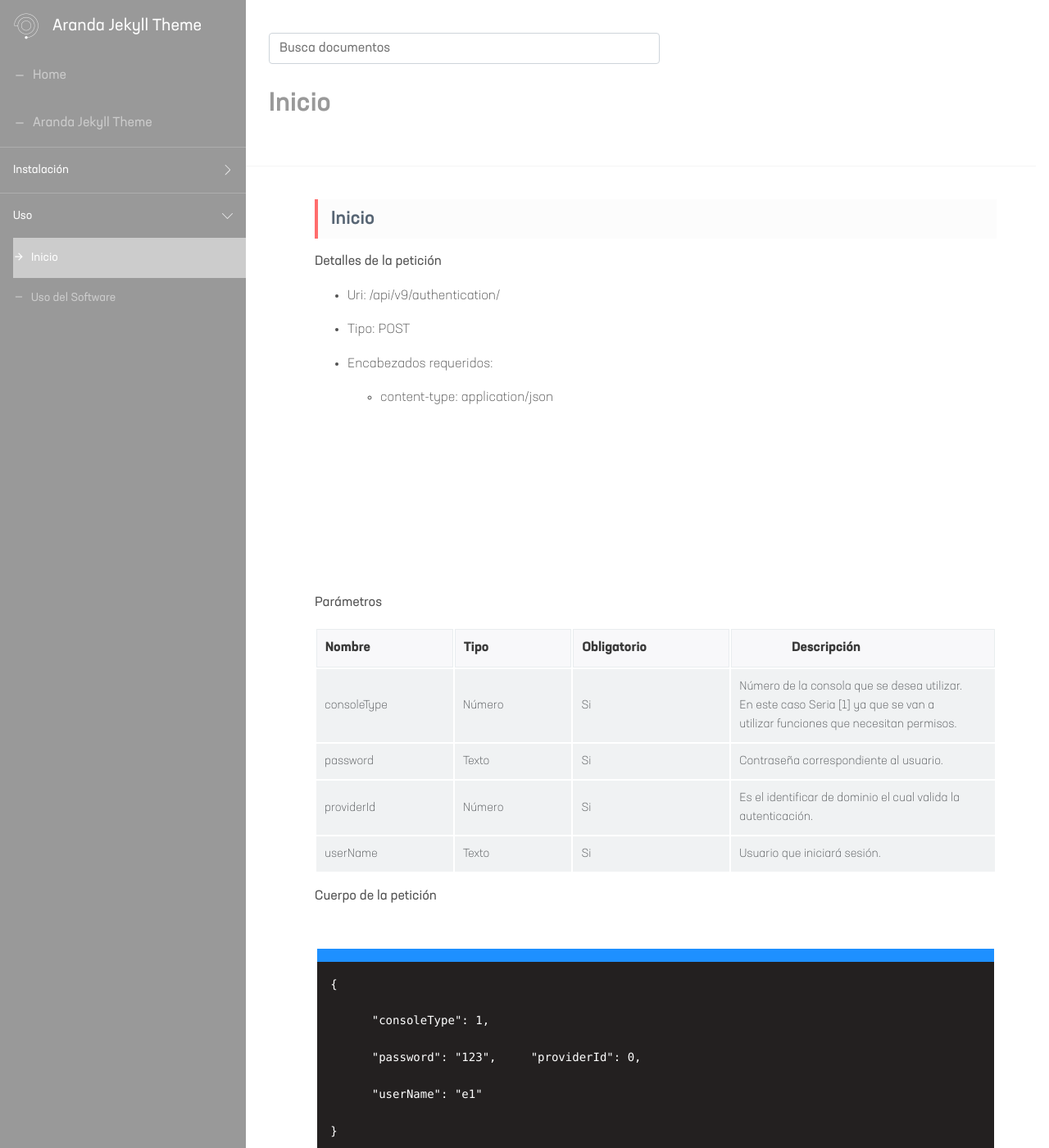
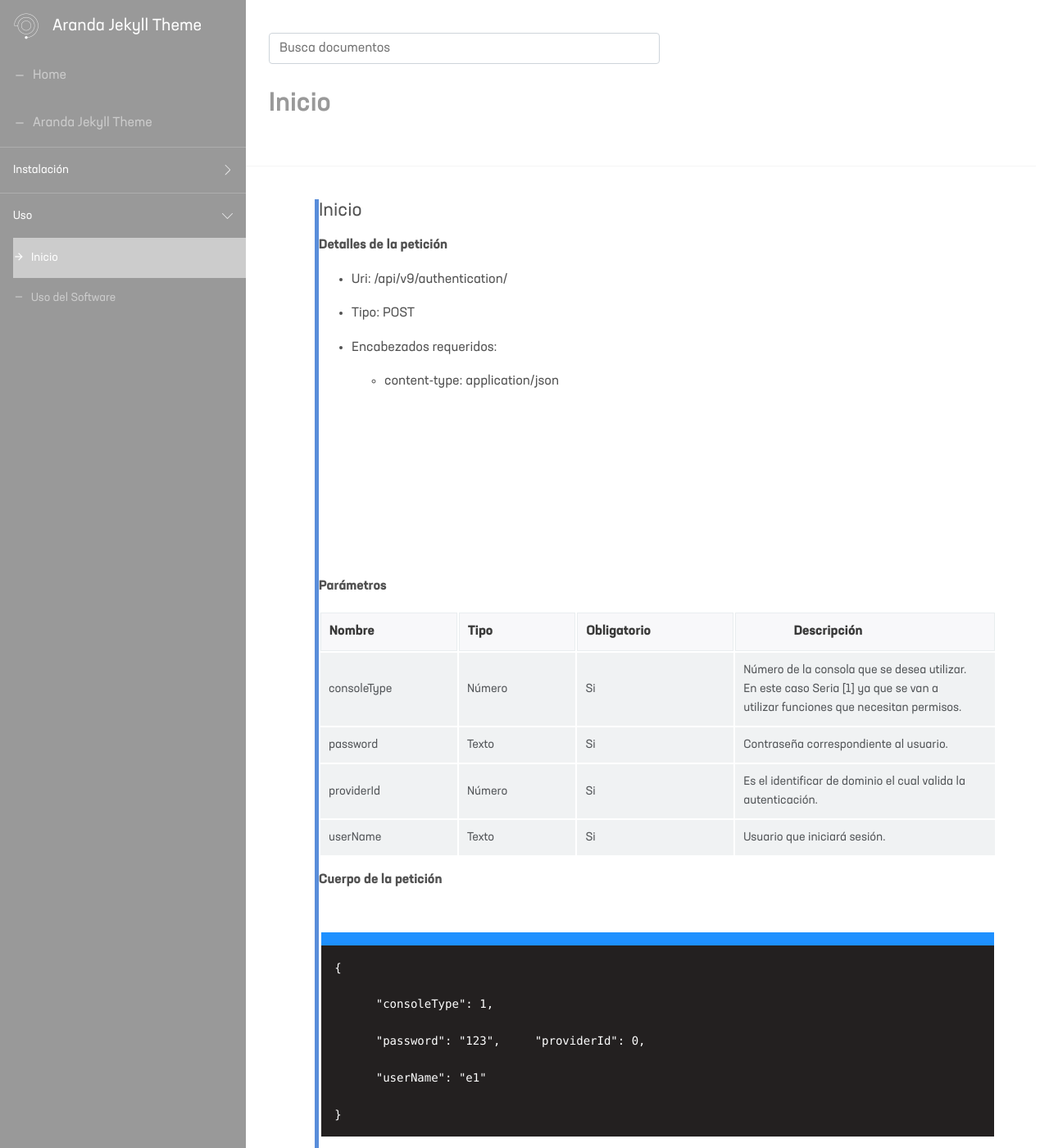
Before and after one commit to Nats85/Manuales-Aranda-Apis, a Jekyll site: the page built from docs/2.1-inicio.md, in a window 1280 px wide and 1400 px high. Shown: the whole window at 82% size. Built offline with Jekyll 4.4.1, drawn with Linux system fonts in a browser that asks for light colours.

Commit message:
Update _default.scss

```diff
--- a/_sass/layouts/_default.scss
+++ b/_sass/layouts/_default.scss
@@ -136,9 +136,11 @@
 
 .post {
     align-items: baseline;
-    border-top: 0;
-    border-bottom: 2px solid #598dda;
-    margin: 1.5rem 0;
+    color: #576574;
+    border-left: 4px solid #ff6d6d;
+    font-weight: 500;
+    padding: 10px 16px;
+    background-color: #fcfcfc;
 }
 
 .ts {
@@ -163,32 +165,14 @@
 
 .apis {
     align-items: baseline;
-}
-
-.ap {
-    font-weight: 300;
-    border-radius: 2px;
-    color: currentColor;
+    border-top: 0;
+    border-left: 5px solid #598dda;
+    margin: 1.5rem 0;
 
 }
 
 .apis ul {
     padding-bottom: 96px;
-}
-
-.apis h2 {
-    color: #576574;
-    border-left: 4px solid #ff6d6d;
-    font-weight: 500;
-    padding: 10px 16px;
-    background-color: #fcfcfc;
-
-}
-
- .apis hr {
-    border-top: 0;
-    border-bottom: 2px solid #f5f5f5;
-    margin: 1.5rem 0;
 
 }
 #contenido .body {
```
